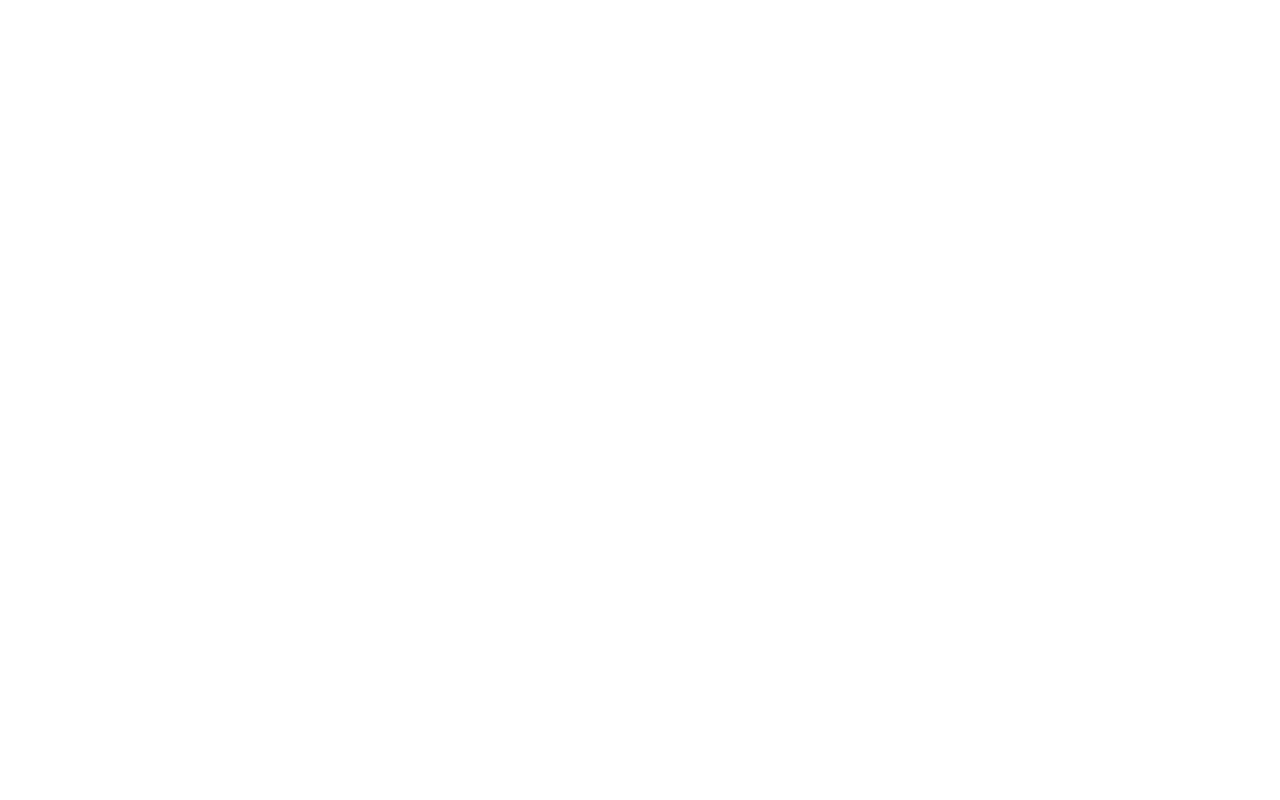
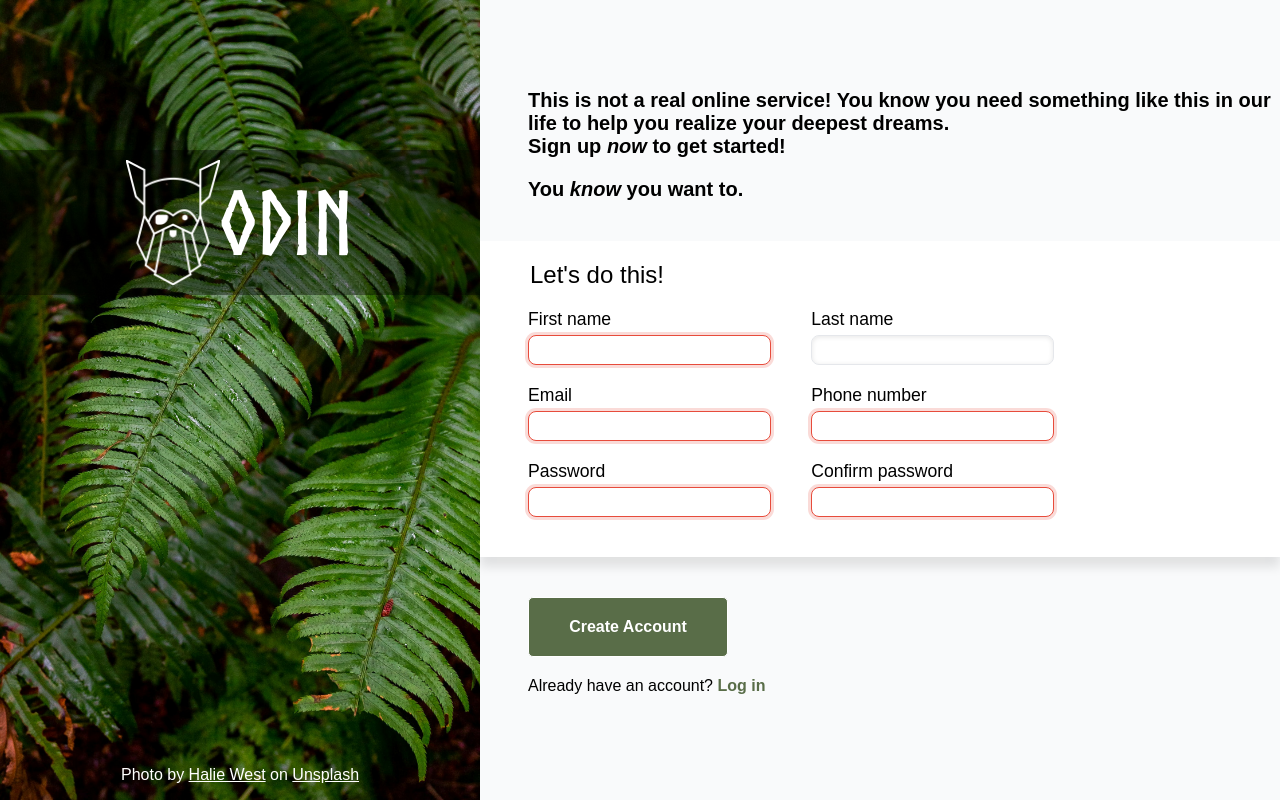
Before and after one commit to kacpersmaga/forms, a plain HTML site: page index.html in a window 1280 px wide. Drawn offline with Linux system fonts and the light colour scheme.

Commit message:
style: made the ui

```diff
--- a/index.html
+++ b/index.html
@@ -7,6 +7,78 @@
     <link rel="stylesheet" href="style.css" />
   </head>
   <body>
+    <main>
+      <section class="left_side">
+        <div class="banner">
+          <img src="/images/odin-logo.png" alt="odin-logo" />
+          <span class="logo-name">Odin</span>
+        </div>
+        <p class="attribution">
+          Photo by
+          <a
+            href="https://unsplash.com/@haliewestphoto?utm_source=unsplash&utm_medium=referral&utm_content=creditCopyText"
+            >Halie West</a
+          >
+          on <a href="http://unsplash.com">Unsplash</a>
+        </p>
+      </section>
+
+      <section class="right_side">
+        <header>
+          <p>
+            This is not a real online service! You know you need something like
+            this in our life to help you realize your deepest dreams.
+          </p>
+          <p>Sign up <i>now </i> to get started!</p>
+          <p class="cta">You <i>know</i> you want to.</p>
+        </header>
+        <form action="#" class="form">
+          <legend>Let's do this!</legend>
+          <div class="form-cells">
+            <div class="cell">
+              <label for="first-name">First name</label>
+              <input type="text" name="first-name" id="first-name" required />
+            </div>
+            <div class="cell">
+              <label for="last-name">Last name</label>
+              <input type="text" name="last-name" id="last-name" />
+            </div>
+            <div class="cell">
+              <label for="email">Email</label>
+              <input type="email" name="email" id="email" required />
+            </div>
+            <div class="cell">
+              <label for="phone-number">Phone number</label>
+              <input
+                type="text"
+                name="phone-number"
+                id="phone-number"
+                minlength="9"
+                maxlength="9"
+                required
+              />
+            </div>
+            <div class="cell">
+              <label for="password">Password</label>
+              <input type="password" name="password" id="password" required />
+            </div>
+            <div class="cell">
+              <label for="confirm-password">Confirm password</label>
+              <input
+                type="password"
+                name="confirm-password"
+                id="confirm-password"
+                required
+              />
+            </div>
+          </div>
+        </form>
+        <button type="submit">Create Account</button>
+        <p class="login-prompt">
+          Already have an account? <a href="#" class="login-link">Log in</a>
+        </p>
+      </section>
+    </main>
     <script src="script.js"></script>
   </body>
 </html>
--- a/style.css
+++ b/style.css
@@ -1,4 +1,158 @@
+:root {
+  --left-space: 48px;
+}
 @font-face {
-  font-family: NorseBold;
+  font-family: "NorseBold";
   src: url("fonts/Norse-Bold.otf") format("opentype");
 }
+body {
+  margin: 0;
+}
+main {
+  display: flex;
+  min-height: 100vh;
+  font-family: sans-serif;
+}
+
+.left_side {
+  background-image: url(/images/leaves.jpg);
+  background-size: cover;
+  flex: 3;
+  display: flex;
+  background-position: center;
+  flex-direction: column;
+  justify-content: space-between;
+}
+
+.right_side {
+  flex: 5;
+}
+
+.banner img {
+  height: 125px;
+}
+
+.banner {
+  margin-top: 150px;
+  padding: 10px;
+  background-color: rgba(0, 0, 0, 0.4);
+  display: flex;
+  justify-content: center;
+  align-items: center;
+}
+
+.banner .logo-name {
+  font-family: "NorseBold";
+  font-size: 5.5rem;
+  color: white;
+}
+
+.attribution {
+  text-align: center;
+  color: white;
+}
+
+.attribution a {
+  text-decoration: underline;
+  color: white;
+  cursor: pointer;
+}
+
+.right_side {
+  background-color: #f9fafb;
+  display: flex;
+  justify-content: center;
+  flex-direction: column;
+}
+
+header {
+  font-weight: 600;
+  font-size: 1.25rem;
+  margin-left: var(--left-space);
+}
+
+.form {
+  background-color: white;
+  padding-left: var(--left-space);
+  padding-top: 20px;
+  padding-bottom: 40px;
+  box-shadow: 0 10px 10px 0px rgba(0, 0, 0, 0.1);
+}
+.form-cells {
+  display: flex;
+  flex-wrap: wrap;
+  width: 70%;
+  gap: 20px 40px;
+}
+
+.cell {
+  flex: 1 1 calc(50% - 20px);
+  display: flex;
+  flex-direction: column;
+}
+
+input {
+  border-radius: 8px;
+  border: 1px solid #e5e7eb;
+  box-shadow: inset 0 1px 5px rgba(0, 0, 0, 0.1);
+  font-size: 1rem;
+  padding: 5px;
+}
+
+input:focus {
+  border-color: #4a90e2;
+  box-shadow: 0 0 0 3px rgba(74, 144, 226, 0.2);
+  outline: none;
+}
+
+input:invalid {
+  border-color: #e74c3c;
+  box-shadow: 0 0 0 3px rgba(231, 76, 60, 0.2);
+}
+
+legend {
+  font-size: 1.5rem;
+  font-weight: 400;
+  margin-bottom: 20px;
+}
+
+.cell label {
+  margin-bottom: 5px;
+  font-size: 1.1rem;
+}
+
+header p {
+  margin: 0;
+}
+
+.cta {
+  margin-top: 20px;
+  margin-bottom: 40px;
+}
+
+.right_side button {
+  width: 200px;
+  padding: 20px;
+  margin-left: var(--left-space);
+  margin-top: 40px;
+  border-radius: 5px;
+  border: 1px solid;
+  background-color: #596d48;
+  cursor: pointer;
+  color: white;
+  font-weight: 600;
+  font-size: 1rem;
+}
+
+.right_side .login-prompt {
+  margin-left: var(--left-space);
+  margin-top: 20px;
+  font-size: 1rem;
+}
+
+.right_side .login-link {
+  text-decoration: none;
+  cursor: pointer;
+  color: #596d48;
+  font-weight: bold;
+}
```
